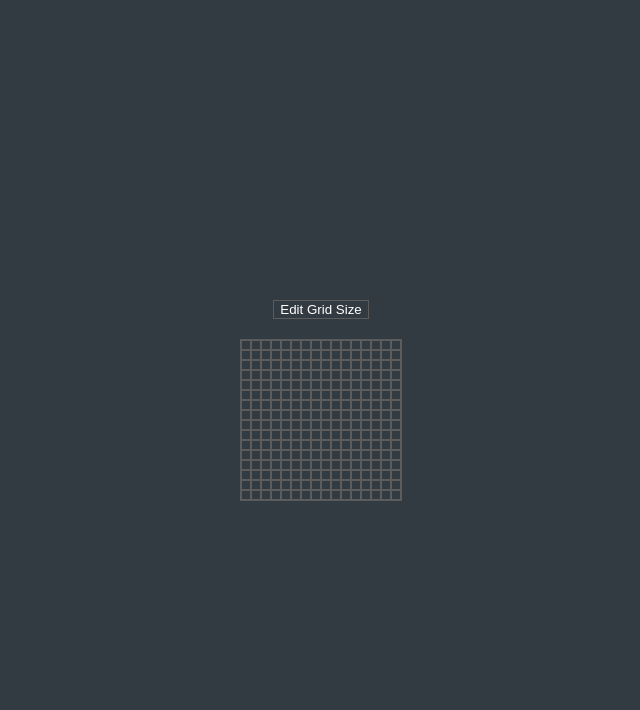
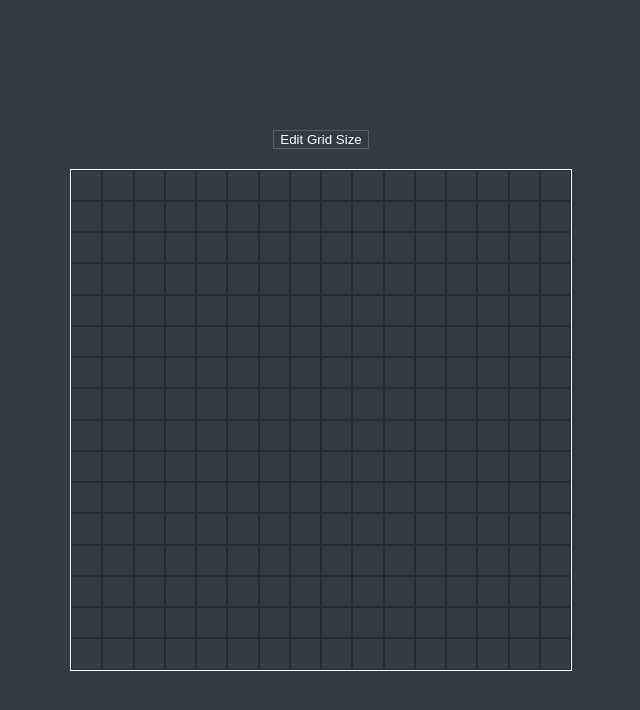
Before and after one commit to isaac-was-here/odin_etchasketch, a plain HTML site: page index.html in a window 1280 px wide. Shown: the whole page, without its empty margins (319-959 px from the left). Drawn offline with Linux system fonts and the light colour scheme.

Commit message:
Create dynamic canvas pixel sizing

```diff
--- a/js-file.js
+++ b/js-file.js
@@ -25,8 +25,12 @@ function generateGrid(size) {
     container.style.cssText = `grid-template-columns: repeat(${size}, minmax(auto, auto));`;
     for(let i = 0; i < (size*size); i++) {
         const div = document.createElement("div");
-        div.setAttribute("style", "height: 10px; width: 10px;");
+        div.setAttribute("style", "max-height: 100%; width: 100%;");
         div.onmouseover = () => div.style.backgroundColor = "white";
         container.appendChild(div);
     }
 }
+
+function colorize() {
+
+}
--- a/style.css
+++ b/style.css
@@ -1,7 +1,3 @@
- * {
-    box-sizing: border-box;
-}
-
 body {
     margin: 0;
     background-color:rgb(51, 59, 66);
@@ -23,12 +19,13 @@ button {
 }
 
 #container {
-    border: solid rgb(92, 92, 92) 1px;
+    border: solid white 1px;
     display: grid;
-    height: auto;
-    width: min-content;
+    height: 500px;
+    width: 500px;
 }
 
 #container div {
-    border: solid rgb(92, 92, 92) 1px;
+    border: solid rgb(37, 43, 48) 1px;
+    box-sizing: border-box;
 }
```
